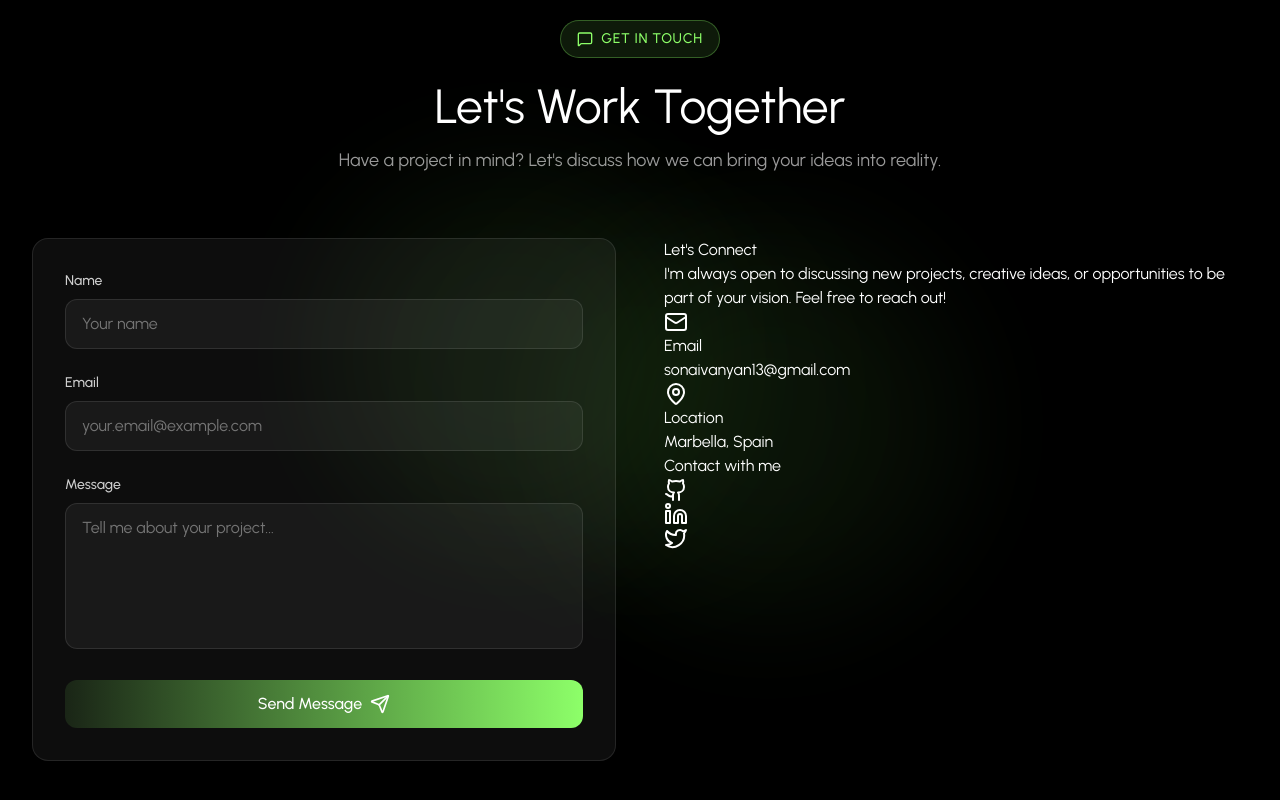
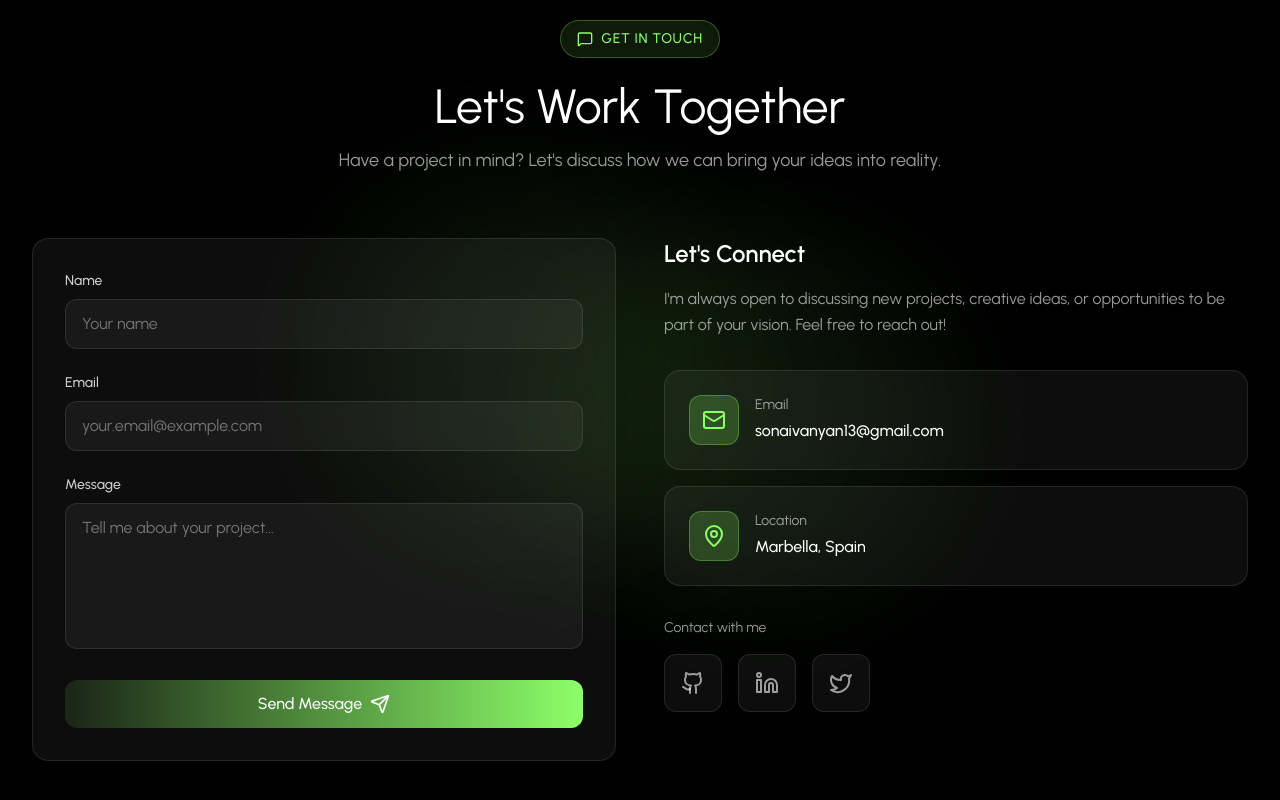
Before and after one commit to sonaiv13/portfolio_demo, a React (Vite) app: page / in a window 1280 px wide. Shown: the part 5449-6249 px from the top of the page. Built offline with nearby package versions, Linux system fonts and the light colour scheme.

Commit message:
Contact Info section styling

```diff
--- a/src/components/sections/Contact.jsx
+++ b/src/components/sections/Contact.jsx
@@ -132,43 +132,43 @@ const Contact = () => {
 
                     {/* Contact Info */}
                     <FadeIn delay={200}>
-                        <div className=''>
+                        <div className='space-y-8'>
                             <div>
-                                <h3 className=''>
+                                <h3 className='text-2xl font-semibold text-white mb-4'>
                                     Let's Connect
                                 </h3>
-                                <p className=''>
+                                <p className='text-white/60 leading-relaxed'>
                                     I'm always open to discussing new projects, creative ideas, or opportunities to be part of your vision. Feel free to reach out!
                                 </p>
                             </div>
 
-                            <div className=''>
-                                <div className=''>
-                                    <div className=''>
-                                        <div className=''>
-                                            <Mail className=''/>
+                            <div className='space-y-4'>
+                                <div className='group relative bg-white/5 border border-white/10 rounded-2xl p-6 hover:border-primary/30 transition-all duration-300'>
+                                    <div className='flex items-start gap-4'>
+                                        <div className='p-3 bg-linear-to-br from-primary/20 to-primary/20 border border-primary/30 rounded-xl'>
+                                            <Mail className='w-6 h-6 text-primary'/>
                                         </div>
-                                        <div className=''>
-                                            <p className=''>Email</p>
+                                        <div className='flex-1'>
+                                            <p className='text-sm text-white/60 mb-1'>Email</p>
                                             <a
                                                 href={`mailto:${PERSONAL_INFO.email}`}
-                                                className=''
+                                                className='text-white hover:text-[#A8FF8D] transition-colors font-medium'
                                             >
                                                 {PERSONAL_INFO.email}
                                             </a>
                                         </div>
                                     </div>
-                                    <div className=''/>
+                                    <div className='absolute inset-0 bg-linear-to-br from-primary/0 to-primary/0 group-hover:from-primary/5 group-hover:to-primary/5 rounded-2xl transition-all duration-300 pointer-events-none'/>
                                 </div>
 
-                                <div>
-                                    <div>
-                                        <div>
-                                            <MapPin className=''/>
+                                <div className='group relative bg-white/5 border border-white/10 rounded-2xl p-6 hover:border-primary/30 transition-all duration-300'>
+                                    <div className='flex items-start gap-4'>
+                                        <div className='p-3 bg-linear-to-br from-primary/20 to-primary/20 border border-primary/30 rounded-xl'>
+                                            <MapPin className='w-6 h-6 text-primary'/>
                                         </div>
-                                        <div className=''>
-                                            <p className=''>Location</p>
-                                            <p className=''>{PERSONAL_INFO.location}</p>
+                                        <div className='flex-1'>
+                                            <p className='text-sm text-white/60 mb-1'>Location</p>
+                                            <p className='text-white font-medium'>{PERSONAL_INFO.location}</p>
                                         </div>
                                     </div>
                                     <div/>
@@ -176,8 +176,8 @@ const Contact = () => {
                             </div>
 
                             <div>
-                                <p className=''>Contact with me</p>
-                                <div className=''>
+                                <p className='text-sm text-white/60 mb-4'>Contact with me</p>
+                                <div className='flex gap-4'>
                                     {Object.entries(SOCIAL_LINKS).slice(0,3).map(([platform, url]) => {
                                         const Icon = socialIcons[platform];
                                         return Icon ? (
@@ -186,9 +186,9 @@ const Contact = () => {
                                                 href={url}
                                                 target='_blank'
                                                 rel='noopener noreferrer'
-                                                className=''
+                                                className='p-4 bg-white/5 rounded-xl border border-white/10 hover:bg-white/10 hover:border-primary/50 hover:scale-110 transition-all duration-300 group'
                                             >
-                                                <Icon className=''/>
+                                                <Icon className='w-6 h-6 text-white/60 group-hover:text-primary transition-colors'/>
                                             </a>
                                         ) : null;
                                     })}
```
